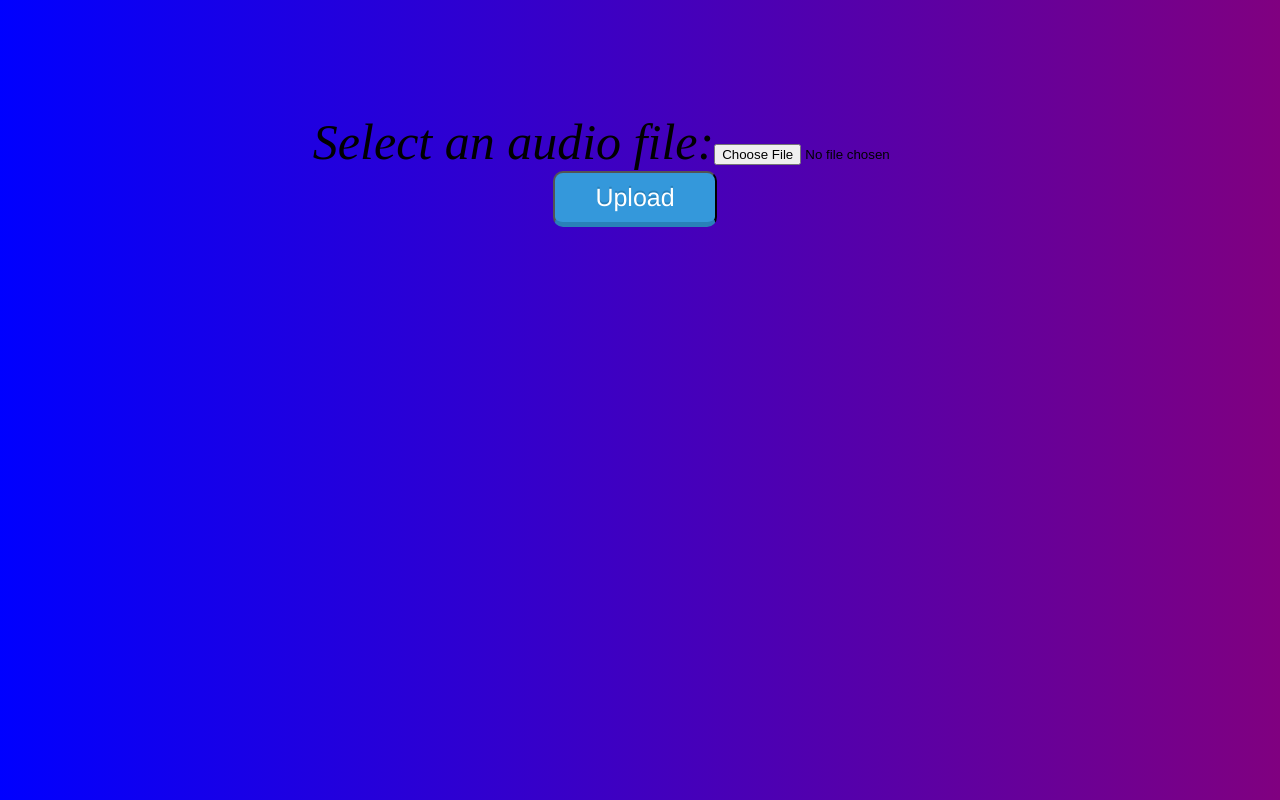
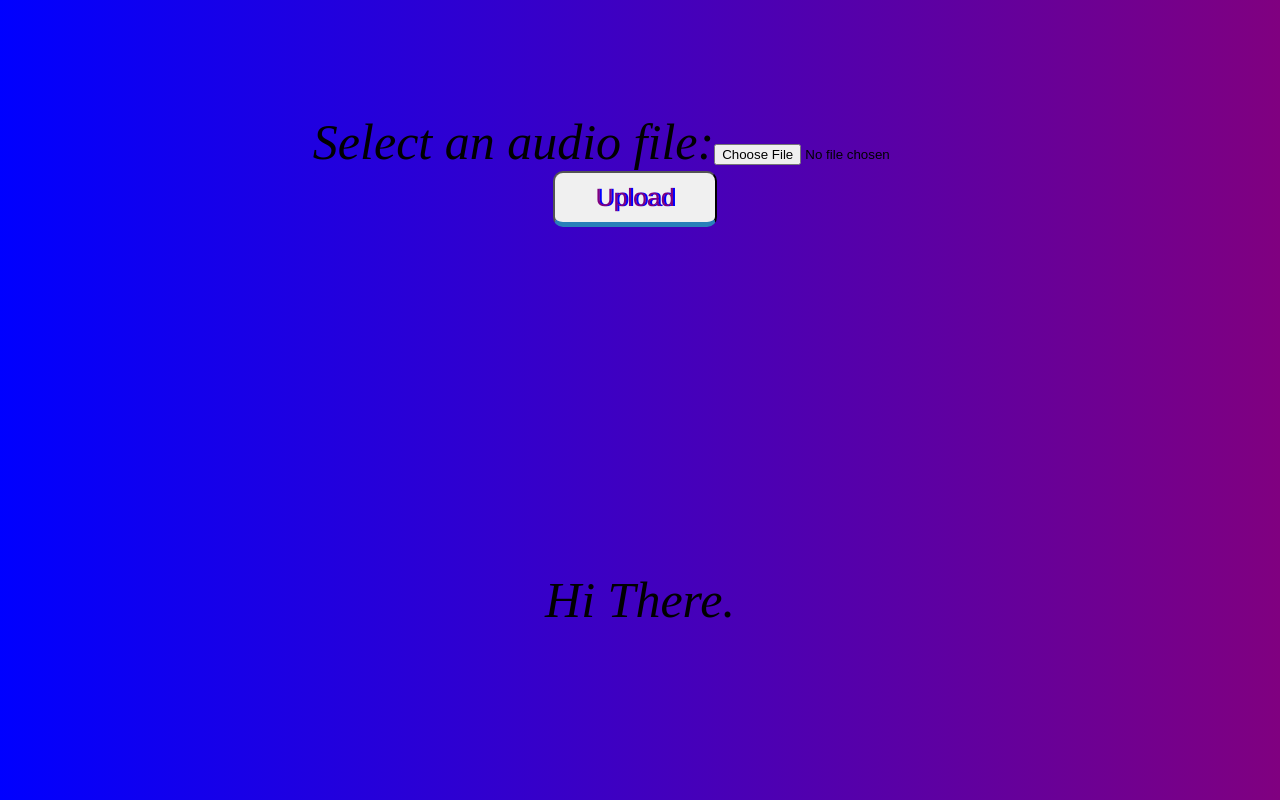
Before and after one commit to aquafemi/trace, a Django app: page /audio-upload/ in a window 1280 px wide. Run offline with Django 3.2, Linux system fonts and the light colour scheme; parts of the project's set-up code (start-up, migrations or seed data) failed here and were passed over.

Commit message:
frontend

```diff
--- a/myapp/models.py
+++ b/myapp/models.py
@@ -5,8 +5,7 @@ from django.db import models
 # Create your models here.
 
 class Trace(models.Model):
-    image = models.ImageField(upload_to='documents/%Y/%m/%d',
-                    width_field='width', height_field='height')
+    image = models.ImageField(upload_to='documents/%Y/%m/%d')
     width = models.IntegerField(default=1500)
     height = models.IntegerField(default=300)
 
--- a/myapp/static/css/base.css
+++ b/myapp/static/css/base.css
@@ -2,7 +2,7 @@ body {margin:0;padding:0;height:100%;}
 div.topdiv {clear:both;position:fixed;top:0;height:50%;width:100%;color:#000000;font-size:50px;text-align:center;}
 div.bottomdiv {clear:both;position:fixed;bottom:0;height:50%;width:100%;color:#000000;font-size:50px;text-align:center;}
 #grad {
-  background: #FF00FF; /* For browsers that do not support gradients */
+  background: purple; /* For browsers that do not support gradients */
   background: -webkit-linear-gradient(-90deg, purple, blue); /* For Safari 5.1 to 6.0 */
   background: -o-linear-gradient(-90deg, purple, blue); /* For Opera 11.1 to 12.0 */
   background: -moz-linear-gradient(-90deg, purple, blue); /* For Firefox 3.6 to 15 */
@@ -21,13 +21,13 @@ div.bottomdiv {clear:both;position:fixed;bottom:0;height:50%;width:100%;color:#0
     margin: 0px 10px 10px 0px;
     float: left;
     border-radius: 10px;
-    font-family: 'Helvetica', cursive;
+    font-family: 'Helvetica';
     font-size: 25px;
-    color: #FFF;
+    color: purple;
     text-decoration: none;
-    background-color: #3498DB;
+    background-color: #f0f0f0;
     border-bottom: 5px solid #2980B9;
-    text-shadow: 0px -2px #2980B9;
+    text-shadow: 2px 0px blue;
     /* Animation */
     transition: all 0.1s;
     -webkit-transition: all 0.1s;
@@ -36,7 +36,8 @@ div.bottomdiv {clear:both;position:fixed;bottom:0;height:50%;width:100%;color:#0
 .button-0:hover,
 .button-0:focus {
     text-decoration: none;
-    color: #fff;
+    text-shadow: 2px 0px purple;
+    color: blue;
 }
 
 .button-0:active {
--- a/myapp/views.py
+++ b/myapp/views.py
@@ -1,12 +1,12 @@
-
+from django.core.files.images import get_image_dimensions
 from django.http import (HttpResponseBadRequest, HttpResponseRedirect,
                          HttpResponse)
 from django.shortcuts import redirect, render, render_to_response
 from django.views.decorators.csrf import csrf_exempt
 from django.utils.decorators import method_decorator
 from django.views.generic.base import View
-from myapp.models import *
-from myapp.forms import *
+from myapp.models import AudioFile, Trace
+from myapp.forms import AudioFileForm, TraceForm
 from trace import settings as SETTINGS
 from transloadit.client import Client
 from requests import get
@@ -36,7 +36,7 @@ class AudioUpload(View):
 
     def get(self, request, *args, **kwargs):
         form = AudioFileForm()
-        return render(request, 'audio_upload.html', {'form': form, 'message':''})
+        return render(request, 'audio_upload.html', {'form': form, 'message':'Hi There.'})
 
     def post(self, request, *args, **kwargs):
         # put the image in the queue or have it replace the old one
@@ -131,23 +131,25 @@ class AudioUpload(View):
 
 class TracePlayback(View):
 
+    @method_decorator(csrf_exempt)
+    def dispatch(self, request, *args, **kwargs):
+        return super(TracePlayback, self).dispatch(request, *args, **kwargs)
+
     def get(self, request):
-        return render(request, 'trace_playback.html', {'form': form, 'message':''})
+        form = TraceForm()
+        return render(request, 'trace_playback.html', {'form': form, 'message':'Hi There.'})
 
     def post(self, request):
         form = TraceForm(request.POST, request.FILES)
         if not form.is_valid():
             form = TraceForm()
-            return render(request, 'trace_playback.html', {'form': form})
+            message = "Please try again"
+            return render(request, 'trace_playback.html', {'form': form, 'message': message})
 
         image_file = request.FILES['image']
-        trace = Trace(image=image_file,width=image_file.width,
-            height=image_file.height)
+        width, height =  get_image_dimensions(image_file)
+        trace = Trace(image=image_file, width=width, height=height)
         trace.save()
-
-
-
-
 
         return HttpResponseRedirect('status.html')
 
```
Also changed, not shown: static/css/base.css (+7 -6 lines), trace/settings.py (+5 -4 lines), myapp/migrations/0005_auto_20160221_0639.py (added).
